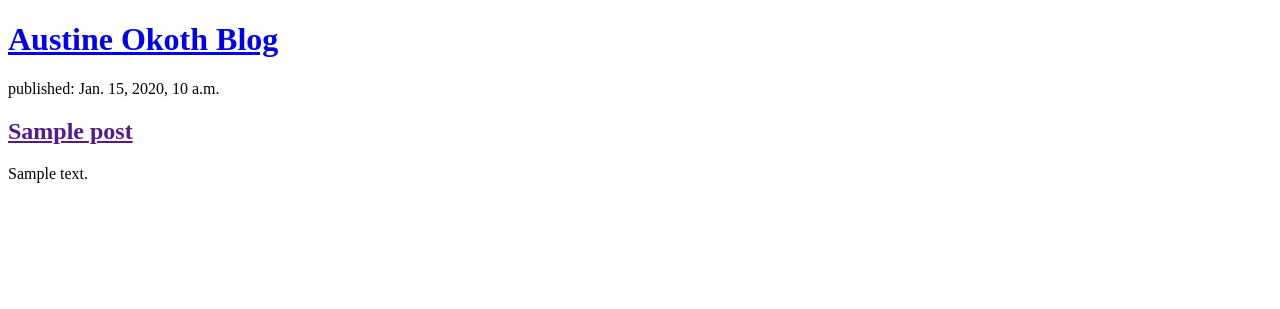
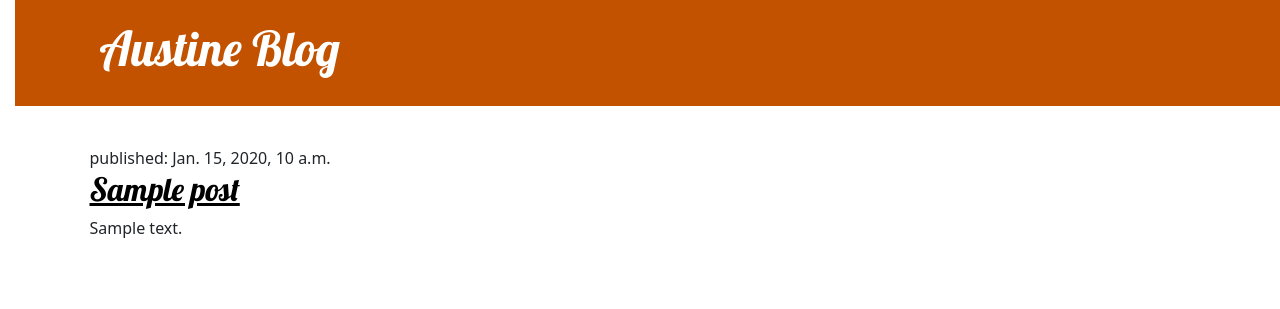
Before and after one commit to AustineOkoth/Django-First-Project, a Django app: page / in a window 1280 px wide. Shown: the top 309 px of the page. Run offline with Django 3.2, Linux system fonts and the light colour scheme; tables that the repository leaves empty hold one stand-in row (values such as "Sample post").

Commit message:
Added view and template for detailed blog post as well as CSS for the site.

```diff
--- /dev/null
+++ b/austineblog/static/css/blog.css
@@ -0,0 +1,83 @@
+h1 a, h2 a {
+    color: #C25100;
+}
+
+body {
+    padding-left: 15px;
+}
+
+h1 a, h2 a {
+    color: #C25100;
+    font-family: 'Lobster';
+}
+
+.page-header {
+    background-color: #C25100;
+    margin-top: 0;
+    margin-bottom: 40px;
+    padding: 20px 20px 20px 40px;
+}
+
+.page-header h1,
+.page-header h1 a,
+.page-header h1 a:visited,
+.page-header h1 a:active {
+    color: #ffffff;
+    font-size: 36pt;
+    text-decoration: none;
+}
+
+h1,
+h2,
+h3,
+h4 {
+    font-family: 'Lobster', cursive;
+}
+
+.date {
+    color: #828282;
+}
+
+.save {
+    float: right;
+}
+
+.post-form textarea,
+.post-form input {
+    width: 100%;
+}
+
+.top-menu,
+.top-menu:hover,
+.top-menu:visited {
+    color: #ffffff;
+    float: right;
+    font-size: 26pt;
+    margin-right: 20px;
+}
+
+.post {
+    margin-bottom: 70px;
+}
+
+.post h2 a,
+.post h2 a:visited {
+    color: #000000;
+}
+
+.post > .date,
+.post > .actions {
+    float: right;
+}
+
+.btn-secondary,
+.btn-secondary:visited {
+    color: #C25100;
+    background: none;
+    border-color: #C25100;
+}
+
+.btn-secondary:hover {
+    color: #FFFFFF;
+    background-color: #C25100;
+}
--- /dev/null
+++ b/austineblog/templates/austineblog/base.html
@@ -0,0 +1,25 @@
+{% load static %}
+<!DOCTYPE html>
+<html>
+    <head>
+        <title>Austine Blog</title>
+        <link rel="stylesheet" href="https://cdn.jsdelivr.net/npm/bootstrap@5.1.3/dist/css/bootstrap.min.css" integrity="sha384-1BmE4kWBq78iYhFldvKuhfTAU6auU8tT94WrHftjDbrCEXSU1oBoqyl2QvZ6jIW3" crossorigin="anonymous">
+        <link href='//fonts.googleapis.com/css?family=Lobster&subset=latin,latin-ext' rel='stylesheet' type='text/css'>
+        <link rel="stylesheet" href="{% static 'css/blog.css' %}">
+    </head>
+    <body>
+        <header class="page-header">
+          <div class="container">
+              <h1><a href="/">Austine Blog</a></h1>
+          </div>
+        </header>
+        <main class="container">
+            <div class="row">
+                <div class="col">
+                {% block content %}
+                {% endblock %}
+                </div>
+            </div>
+        </main>
+    </body>
+</html>
--- a/austineblog/templates/austineblog/post_list.html
+++ b/austineblog/templates/austineblog/post_list.html
@@ -1,21 +1,12 @@
-<!DOCTYPE html>
-<html>
-    <head>
-        <title>My Website</title>
-    </head>
-    <body>
-        <header>
-            <h1><a href="/">Austine Okoth Blog</a></h1>
-        </header>
+{% extends 'austineblog/base.html' %}
 
+    {% block content %}
+     {% for post in posts %}
+      <article class = "post">
+        <time>published: {{ post.published_date }}</time>
+        <h2><a href="{% url 'post_detail' pk=post.pk %}">{{ post.title }}</a></h2>
+        <p>{{ post.text|linebreaksbr }}</p>
+      </article>
+     {% endfor %}
 
-        {% for post in posts %}
-        <article>
-            <time>published: {{ post.published_date }}</time>
-            <h2><a href="">{{ post.title }}</a></h2>
-            <p>{{ post.text|linebreaksbr }}</p>
-        </article>
-        {% endfor %}
-    </body>
-
-</html>
+    {% endblock %}
--- a/austineblog/urls.py
+++ b/austineblog/urls.py
@@ -3,4 +3,5 @@ from . import views
 
 urlpatterns = [
     path('', views.post_list, name='post_list'),
+    path('post/<int:pk>/', views.post_detail, name='post_detail')
 ]
--- a/austineblog/views.py
+++ b/austineblog/views.py
@@ -1,8 +1,17 @@
-from django.shortcuts import render
+from django.shortcuts import render, get_object_or_404
 from .models import Post
 from django.utils import timezone
 
 # Create your views here.
+
+#Post.objects.get(pk=pk)
+
+
 def post_list(request):
      posts = Post.objects.filter(published_date__lte=timezone.now()).order_by('published_date')
      return render(request, 'austineblog/post_list.html', {'posts' : posts})
+
+
+def post_detail(request, pk):
+    post = get_object_or_404(Post, pk=pk)
+    return render(request, 'austineblog/post_detail.html', {'post': post})
```
Also changed, not shown: austineblog/templates/austineblog/post_detail.html (added, +13 -0 lines).
